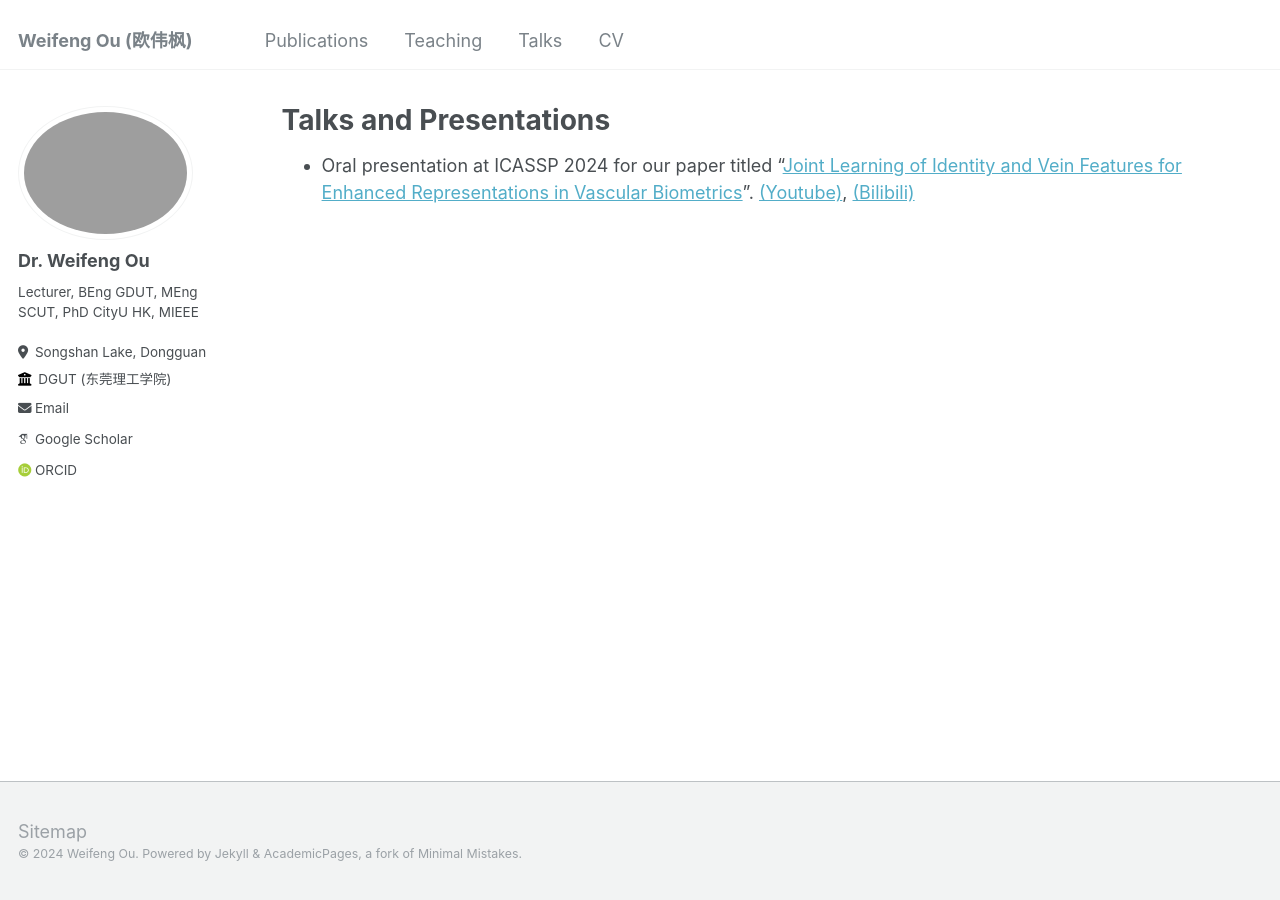
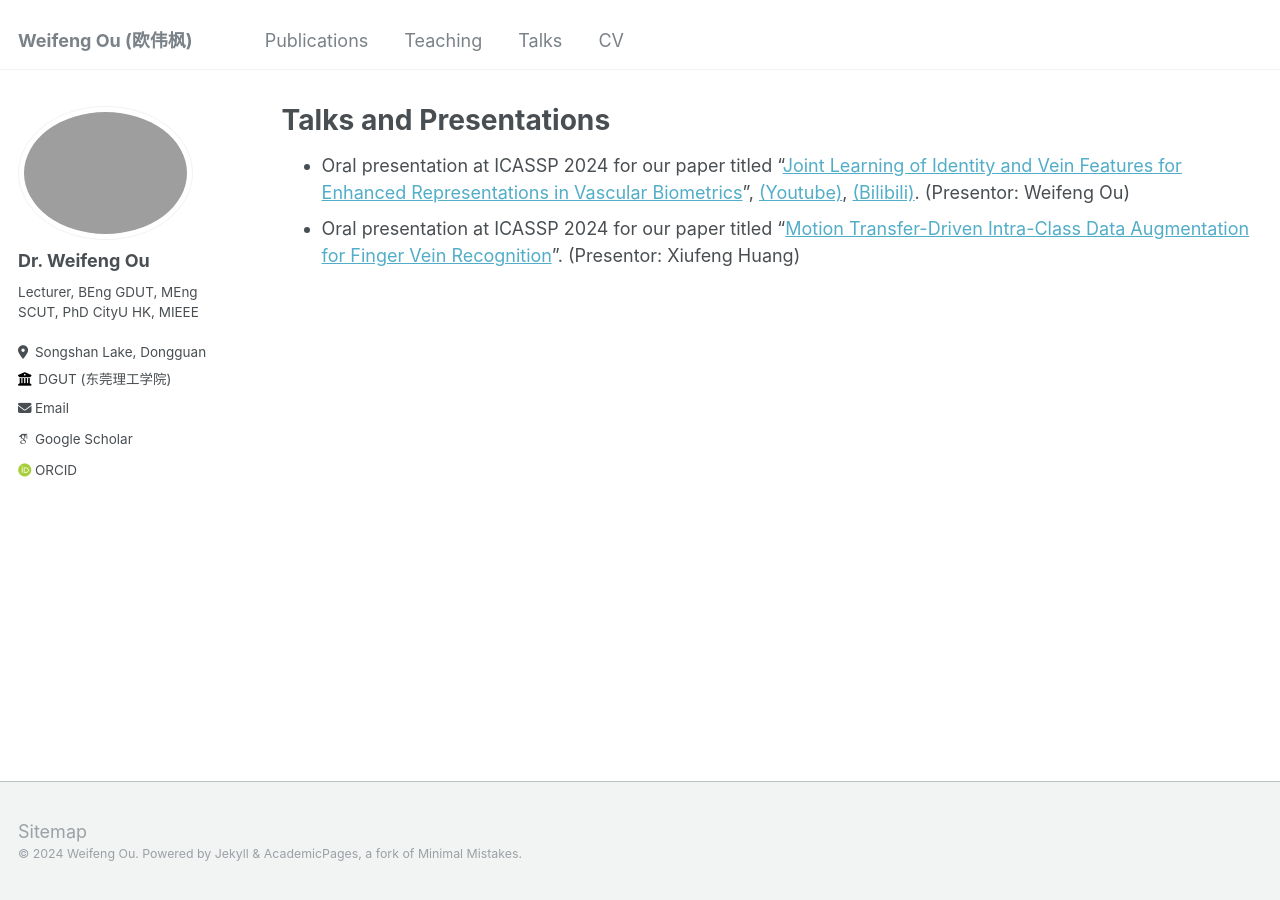
Before and after one commit to ouwf/ouwf.github.io, a Jekyll site: the page built from _pages/talks.md, in a window 1280 px wide. Built offline with Jekyll 4.4.1, drawn with Linux system fonts in a browser that asks for light colours; some web fonts are replaced.

Commit message:
update _pages/talks.md

```diff
--- a/_pages/talks.md
+++ b/_pages/talks.md
@@ -5,4 +5,5 @@ permalink: /talks/
 author_profile: true
 ---
 
-* Oral presentation at ICASSP 2024 for our paper titled "[Joint Learning of Identity and Vein Features for Enhanced Representations in Vascular Biometrics](https://ieeexplore.ieee.org/abstract/document/10448290/)". [(Youtube)](https://youtu.be/Dlx5-vZDs7M), [(Bilibili)](https://www.bilibili.com/video/BV1tZ421n7pr/?share_source=copy_web&vd_source=c6aa2f1ae9ba773028f00e4b419716d5)
+* Oral presentation at ICASSP 2024 for our paper titled "[Joint Learning of Identity and Vein Features for Enhanced Representations in Vascular Biometrics](https://ieeexplore.ieee.org/abstract/document/10448290/)", [(Youtube)](https://youtu.be/Dlx5-vZDs7M), [(Bilibili)](https://www.bilibili.com/video/BV1tZ421n7pr/?share_source=copy_web&vd_source=c6aa2f1ae9ba773028f00e4b419716d5). (Presentor: Weifeng Ou)
+* Oral presentation at ICASSP 2024 for our paper titled "[Motion Transfer-Driven Intra-Class Data Augmentation for Finger Vein Recognition](https://ieeexplore.ieee.org/abstract/document/10446757)". (Presentor: Xiufeng Huang)
```
